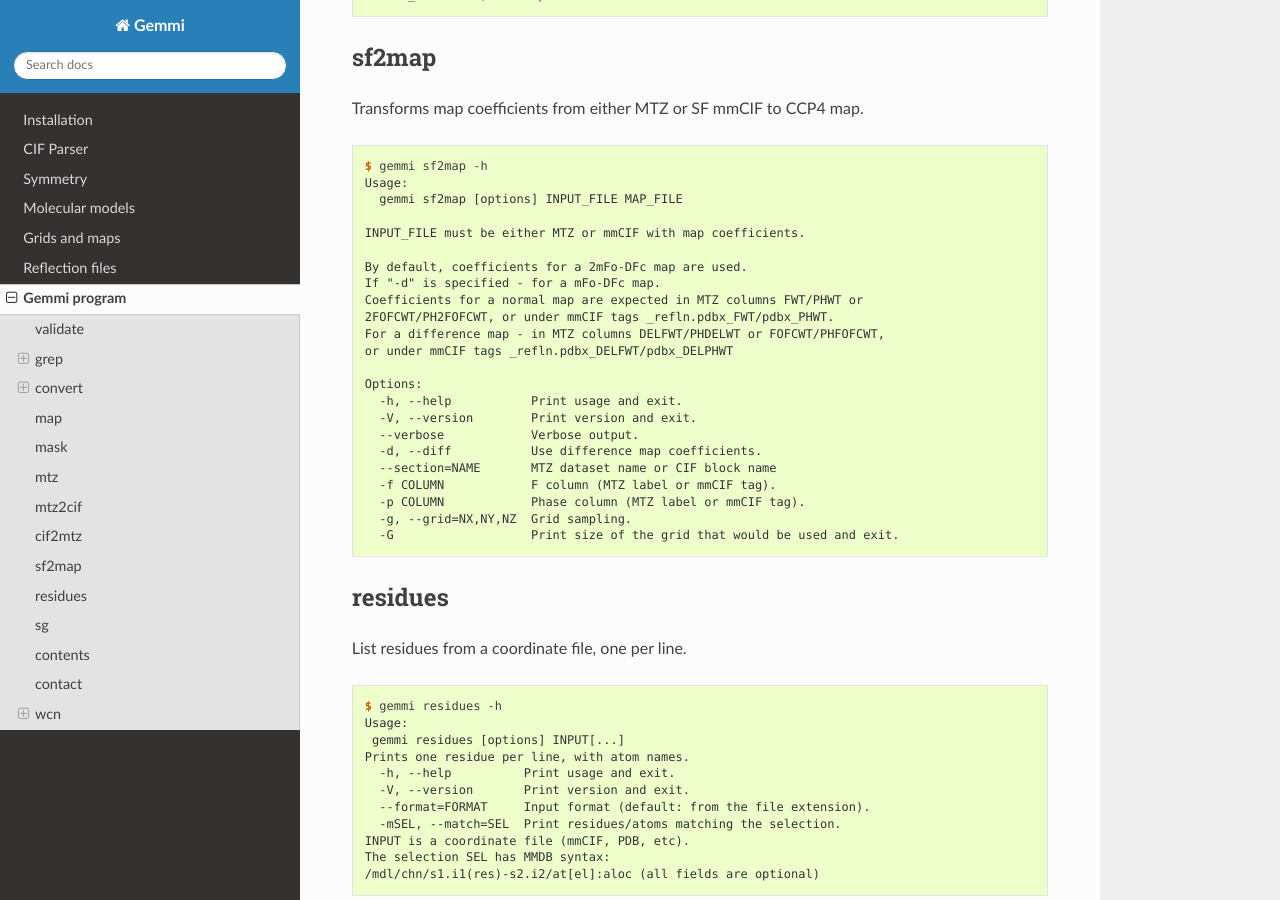
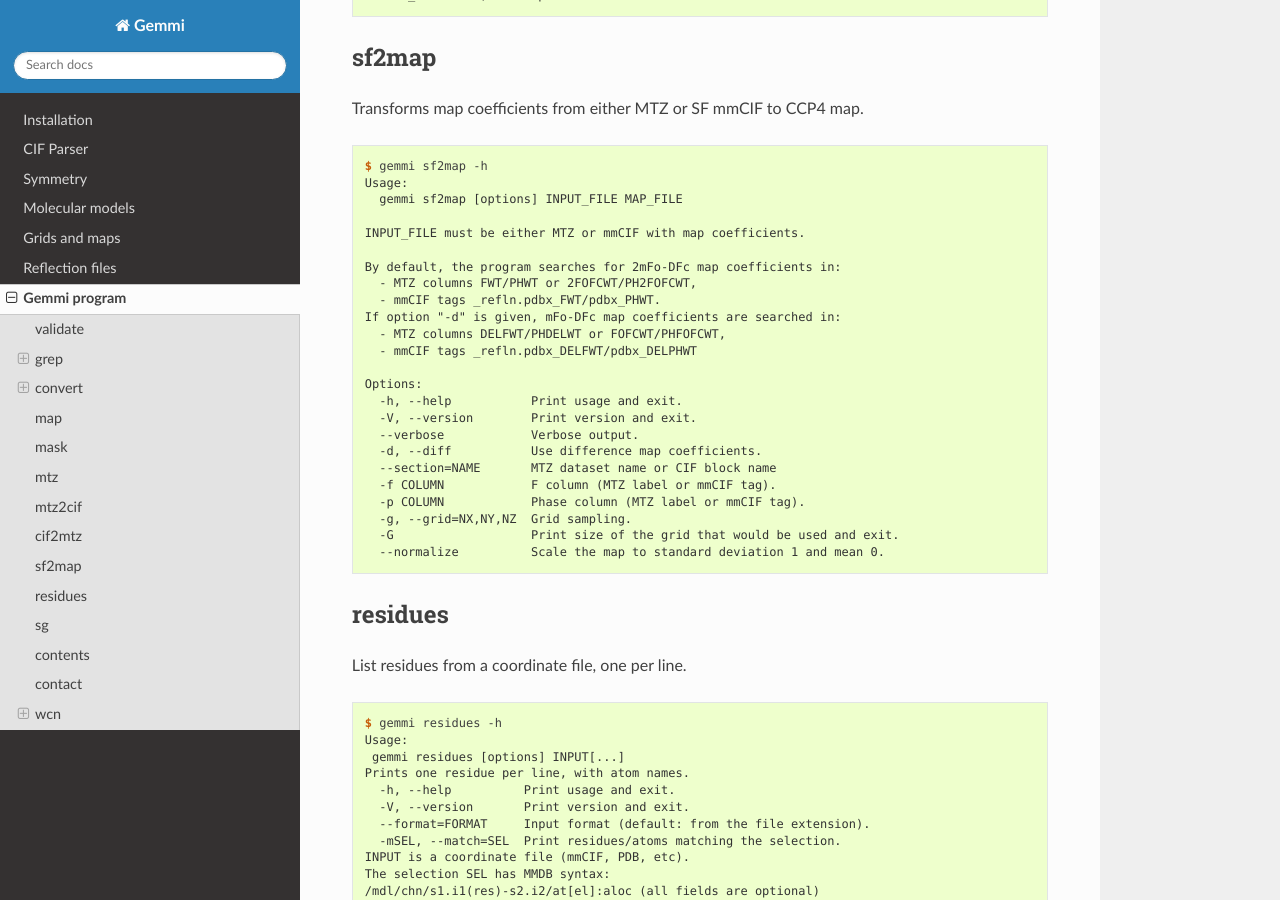
Before and after one commit to project-gemmi/gemmi, a Sphinx documentation site: the page built from docs/utils.rst, in a window 1280 px wide and 900 px high, scrolled down 10232 px. Built offline with Sphinx 7.4.7 and the Read the Docs theme 2.0.0, drawn with Linux system fonts in a browser that asks for light colours.

Commit message:
sf2map: add option --normalize

```diff
--- a/docs/sf2map-help.txt
+++ b/docs/sf2map-help.txt
@@ -4,12 +4,12 @@ Usage:
 
 INPUT_FILE must be either MTZ or mmCIF with map coefficients.
 
-By default, coefficients for a 2mFo-DFc map are used.
-If "-d" is specified - for a mFo-DFc map.
-Coefficients for a normal map are expected in MTZ columns FWT/PHWT or
-2FOFCWT/PH2FOFCWT, or under mmCIF tags _refln.pdbx_FWT/pdbx_PHWT.
-For a difference map - in MTZ columns DELFWT/PHDELWT or FOFCWT/PHFOFCWT,
-or under mmCIF tags _refln.pdbx_DELFWT/pdbx_DELPHWT
+By default, the program searches for 2mFo-DFc map coefficients in:
+  - MTZ columns FWT/PHWT or 2FOFCWT/PH2FOFCWT,
+  - mmCIF tags _refln.pdbx_FWT/pdbx_PHWT.
+If option "-d" is given, mFo-DFc map coefficients are searched in:
+  - MTZ columns DELFWT/PHDELWT or FOFCWT/PHFOFCWT,
+  - mmCIF tags _refln.pdbx_DELFWT/pdbx_DELPHWT
 
 Options:
   -h, --help           Print usage and exit.
@@ -21,3 +21,4 @@ Options:
   -p COLUMN            Phase column (MTZ label or mmCIF tag).
   -g, --grid=NX,NY,NZ  Grid sampling.
   -G                   Print size of the grid that would be used and exit.
+  --normalize          Scale the map to standard deviation 1 and mean 0.
```
Also changed, not shown: 1 other file.
